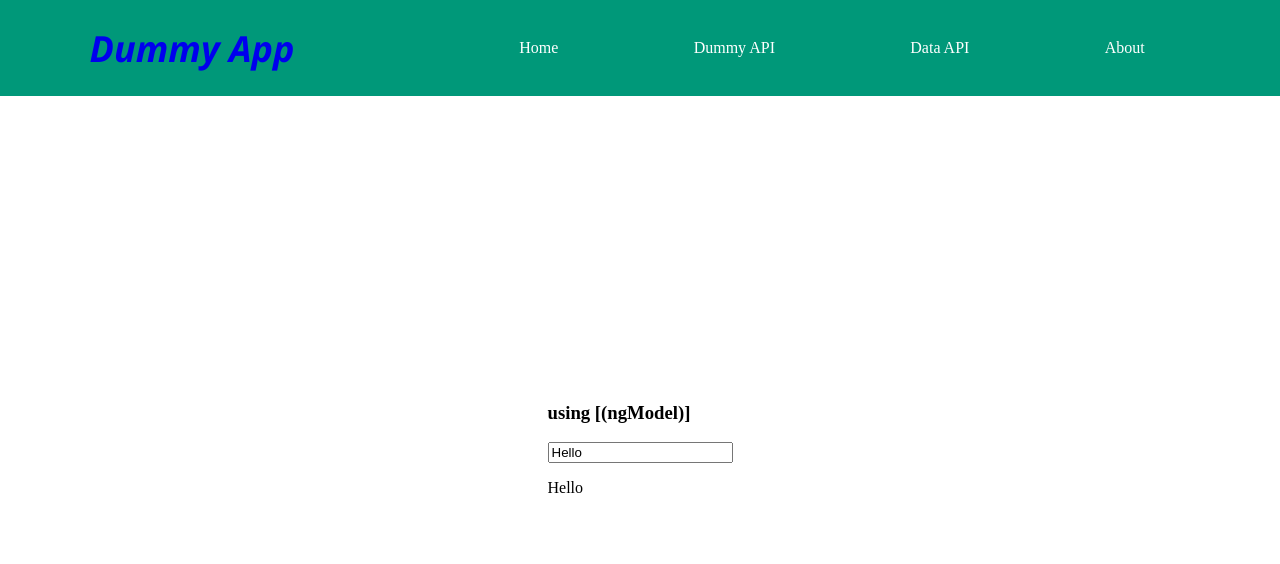
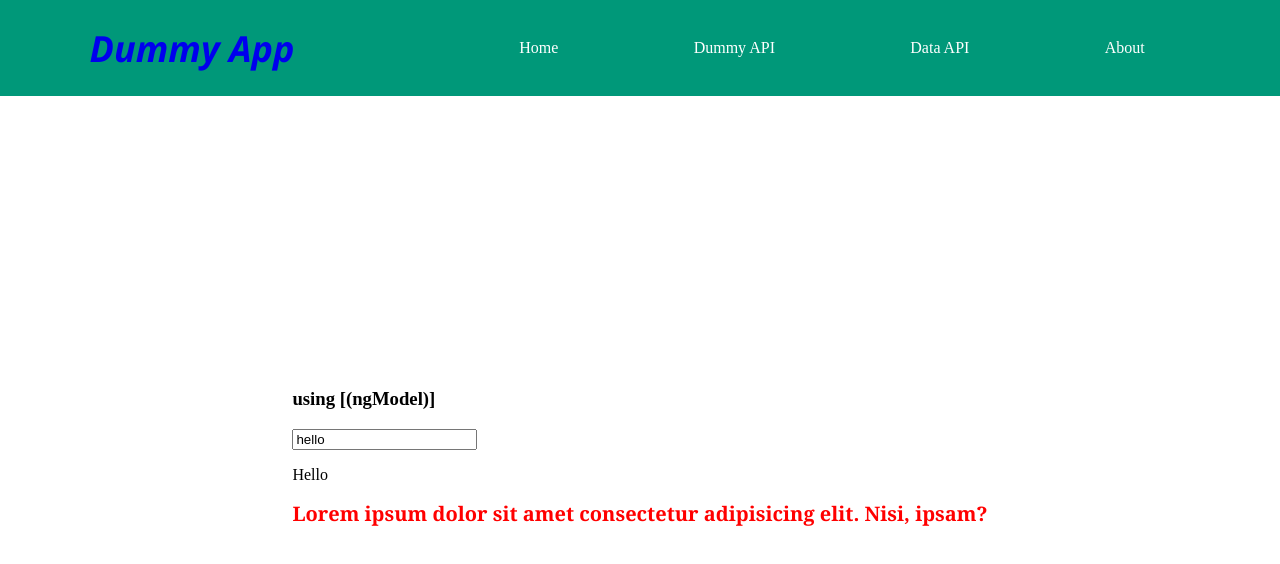
Before and after one commit to ashwini2329/dummy-api-integration-01, an Angular app: page /about in a window 1280 px wide. Shown: the top 564 px of the page. Built offline with nearby package versions, Linux system fonts and the light colour scheme.

Commit message:
[ngClass] and [ngStyle]

```diff
--- a/src/app/about/about.component.html
+++ b/src/app/about/about.component.html
@@ -2,4 +2,5 @@
     <h3>using [(ngModel)]</h3>
     <input [(ngModel)]="about">
     <p>{{about | capitalize}}</p>
+    <div [ngClass]="{'active': about==='hello'}" [ngStyle]="{'font-weight': about==='hello' ? 900 : 500}">Lorem ipsum dolor sit amet consectetur adipisicing elit. Nisi, ipsam?</div>
 </div>
--- a/src/app/about/about.component.scss
+++ b/src/app/about/about.component.scss
@@ -0,0 +1,5 @@
+.active {
+    color: red;
+    font-size: 20px;
+    font-family: Georgia, 'Times New Roman', Times, serif;
+}
--- a/src/app/about/about.component.ts
+++ b/src/app/about/about.component.ts
@@ -6,5 +6,5 @@ import { Component } from '@angular/core';
   styleUrls: ['./about.component.scss']
 })
 export class AboutComponent {
-  public about = 'Hello'
+  public about = 'hello'
 }
```
